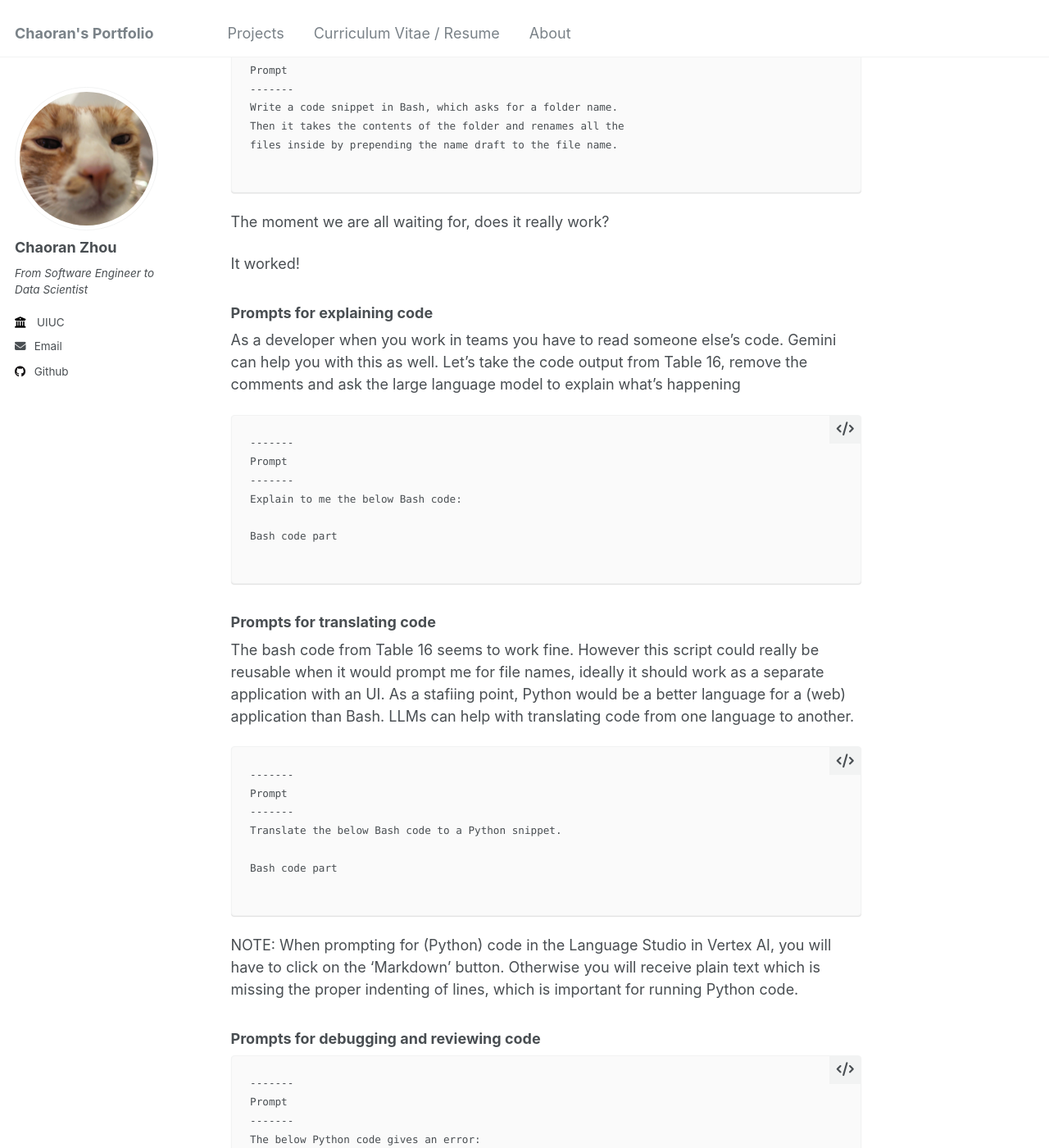
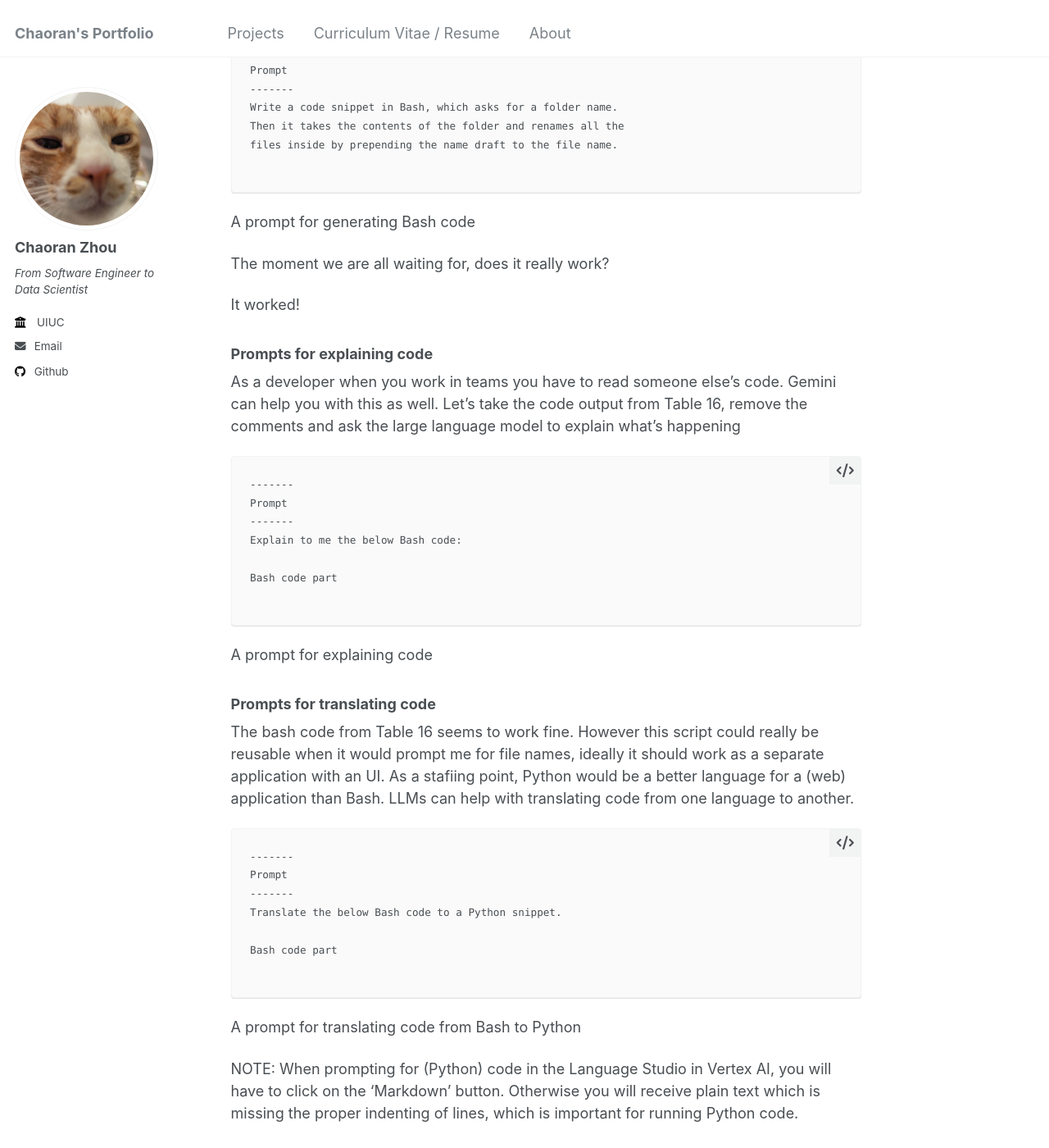
Before and after one commit to ranranrunforit/ranranrunforit.github.io, a Jekyll site: the page built from _projects/project-16.md, in a window 1280 px wide and 1400 px high, scrolled down 12679 px. Shown: the whole window at 82% size. Built offline with Jekyll 4.4.1, drawn with Linux system fonts in a browser that asks for light colours; some of the changed text lies outside the part shown.

Commit message:
Update project-16.md

````diff
--- a/_projects/project-16.md
+++ b/_projects/project-16.md
@@ -342,6 +342,7 @@ Then it takes the contents of the folder and renames all the
 files inside by prepending the name draft to the file name.
 
 ```
+A prompt for generating Bash code
 
 The moment we are all waiting for, does it really work?
 
@@ -360,6 +361,7 @@ Explain to me the below Bash code:
 Bash code part
 
 ```
+A prompt for explaining code
 
 ### Prompts for translating code
 
@@ -374,6 +376,7 @@ Translate the below Bash code to a Python snippet.
 Bash code part
 
 ```
+A prompt for translating code from Bash to Python
 
 NOTE: When prompting for (Python) code in the Language Studio in Vertex AI, you will have
 to click on the 'Markdown' button. Otherwise you will receive plain text which is missing the
@@ -399,6 +402,7 @@ Debug what's wrong and explain how I can improve the code.
 python code part
 
 ```
+A prompt for debugging and reviewing Python code
 
 That’s great. Not only did it tell me how to solve the problem, it also figured out that my code had more bugs and how to solve them, too. The last part of the prompt gave suggestions to improve the code in general.
 
````
